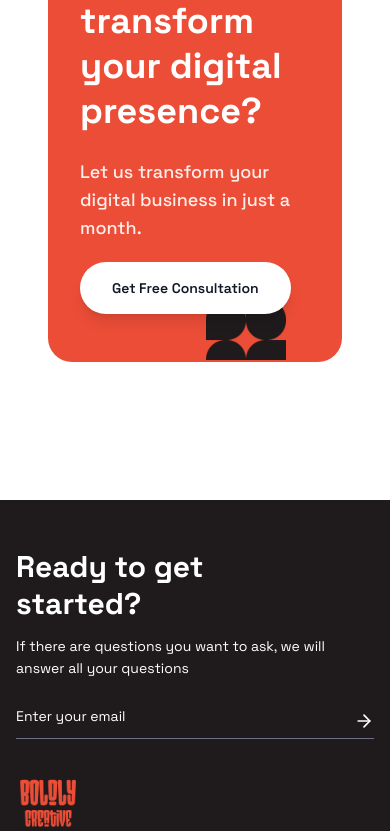
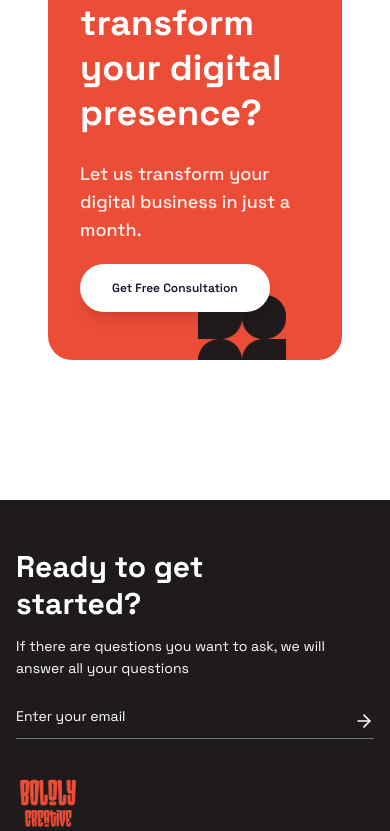
Before and after one commit to boldlycreativemedia-blip/my_app, a Next.js app: page / in a window 390 px wide. Shown: the part 11169-12000 px from the top of the page. Built offline with nearby package versions, Linux system fonts and the light colour scheme.

Commit message:
reducing text

```diff
--- a/src/app/components/LastHomeSection.jsx
+++ b/src/app/components/LastHomeSection.jsx
@@ -145,7 +145,7 @@ const LastHomeSection = () => {
 
               {/* CTA Button */}
               <Link href="/contactus">
-                <button className="bg-white text-gray-900 px-8 cursor-pointer py-4 rounded-full font-semibold text-sm md:text-lg hover:bg-gray-100 transition-all duration-300 shadow-lg hover:shadow-xl transform hover:scale-105">
+                <button className="bg-white text-gray-900 px-8 cursor-pointer py-4 rounded-full font-semibold text-xs md:text-lg hover:bg-gray-100 transition-all duration-300 shadow-lg hover:shadow-xl transform hover:scale-105">
                   Get Free Consultation
                 </button>
               </Link>
@@ -163,7 +163,7 @@ const LastHomeSection = () => {
           </div>
 
           {/* Bottom Right Geometric Shape */}
-          <div className="absolute -bottom-2 md:-bottom-10 right-14 sm:right-40 w-20 h-20 sm:w-32 sm:h-32 md:w-64 md:h-64">
+          <div className="absolute -bottom-3 md:-bottom-10 right-14 sm:right-40 w-22 h-22 sm:w-32 sm:h-32 md:w-64 md:h-64">
             <img
               src="/Frame2085660655.png"
               alt="Decorative shape"
```
